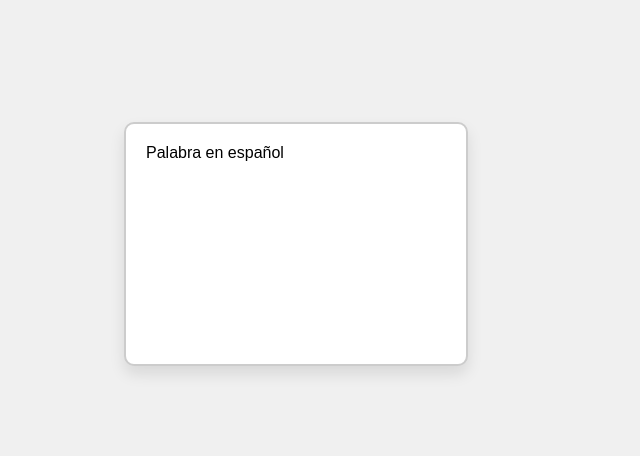
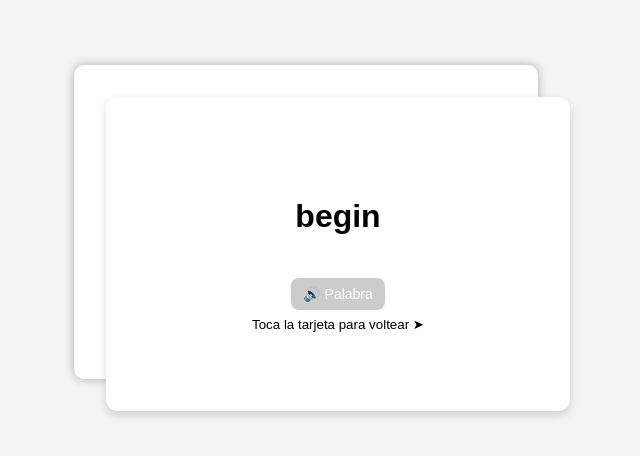
Before and after one commit to NoobMatrc/WebApp, a plain HTML site: page index.html in a window 1280 px wide. Shown: the part 178-634 px from the top of the page, without its empty margins (366-1006 px from the left). Drawn offline with Linux system fonts and the light colour scheme.

Commit message:
Añadir nuevo front 2

```diff
--- a/index.html
+++ b/index.html
@@ -1,106 +1,144 @@
 <!DOCTYPE html>
-<html lang="es">
+<html lang="en">
 <head>
-  <meta charset="UTF-8">
-  <meta name="viewport" content="width=device-width, initial-scale=1.0">
-  <title>Anki WebApp</title>
-  <link rel="manifest" href="manifest.json">
+  <meta charset="UTF-8" />
+  <meta name="viewport" content="width=device-width, initial-scale=1.0" />
+  <title>Anki WebApp Offline</title>
+  <link rel="stylesheet" href="style.css" />
+  <link rel="manifest" href="manifest.json" />
   <style>
     body {
       font-family: sans-serif;
-      background: #f0f0f0;
+      background: #f4f4f4;
+      margin: 0;
       display: flex;
-      flex-direction: column;
+      justify-content: center;
       align-items: center;
-      justify-content: center;
       height: 100vh;
-      margin: 0;
     }
 
     .card-container {
       perspective: 1000px;
+      width: 90%;
+      max-width: 400px;
     }
 
     .card {
-      width: 300px;
-      height: 200px;
+      width: 100%;
+      height: 250px;
       position: relative;
+      transition: transform 0.6s;
       transform-style: preserve-3d;
-      transition: transform 0.6s;
       cursor: pointer;
     }
 
-    .card.flipped {
+    .card.flip {
       transform: rotateY(180deg);
     }
 
-    .side {
+    .card-side {
       position: absolute;
       width: 100%;
       height: 100%;
       backface-visibility: hidden;
       background: white;
-      border: 2px solid #ccc;
-      border-radius: 10px;
+      border-radius: 12px;
+      box-shadow: 0 4px 10px rgba(0, 0, 0, 0.15);
       padding: 20px;
-      box-shadow: 0 8px 15px rgba(0,0,0,0.1);
+      box-sizing: border-box;
+      display: flex;
+      flex-direction: column;
+      justify-content: center;
+      align-items: center;
+      text-align: center;
     }
 
-    .back {
+    .card-front {
+      z-index: 2;
+    }
+
+    .card-back {
       transform: rotateY(180deg);
     }
 
-    .buttons {
+    .actions {
       margin-top: 20px;
-      display: none;
+      display: flex;
       gap: 10px;
     }
 
-    button {
-      padding: 10px 15px;
+    .actions button {
+      flex: 1;
+      padding: 10px;
       border: none;
-      border-radius: 5px;
-      background: #007aff;
+      border-radius: 8px;
+      font-size: 16px;
+      cursor: pointer;
+      background-color: #007aff;
       color: white;
-      font-weight: bold;
-      cursor: pointer;
     }
 
-    button:active {
-      transform: scale(0.95);
+    .audio-buttons {
+      margin-top: 15px;
+      display: flex;
+      gap: 10px;
+    }
+
+    .audio-buttons button {
+      padding: 8px 12px;
+      border: none;
+      border-radius: 8px;
+      font-size: 14px;
+      background: #ccc;
+      cursor: pointer;
     }
   </style>
 </head>
 <body>
   <div class="card-container">
     <div class="card" id="card">
-      <div class="side front" id="front">Palabra en español</div>
-      <div class="side back" id="back">Traducción + ejemplo</div>
+      <!-- Frente de la tarjeta -->
+      <div class="card-side card-front">
+        <h1 id="word">Cargando...</h1>
+        <div class="audio-buttons">
+          <button id="playWord">🔊 Palabra</button>
+        </div>
+        <small>Toca la tarjeta para voltear ➤</small>
+      </div>
+      <!-- Reverso de la tarjeta -->
+      <div class="card-side card-back">
+        <p id="definition">Definición</p>
+        <p id="sentence">Oración de ejemplo</p>
+        <div class="audio-buttons">
+          <button id="playSentence">🎧 Oración</button>
+        </div>
+        <div class="actions">
+          <button id="again">🔁 No recordé</button>
+          <button id="seen">✅ Lo recordé</button>
+        </div>
+      </div>
     </div>
   </div>
-  <div class="buttons" id="buttons">
-    <button onclick="mark('hard')">Difícil</button>
-    <button onclick="mark('good')">Bueno</button>
-    <button onclick="mark('easy')">Fácil</button>
-  </div>
 
+  <script src="app.js"></script>
   <script>
+    if ('serviceWorker' in navigator) {
+      window.addEventListener('load', () => {
+        navigator.serviceWorker.register('./service-worker.js')
+          .then((registration) => {
+            console.log('Service Worker registrado con éxito:', registration);
+          })
+          .catch((error) => {
+            console.log('Error al registrar el Service Worker:', error);
+          });
+      });
+    }
+
+    // Voltear la tarjeta con clic
     const card = document.getElementById('card');
-    const buttons = document.getElementById('buttons');
-
     card.addEventListener('click', () => {
-      card.classList.toggle('flipped');
-      if (card.classList.contains('flipped')) {
-        buttons.style.display = 'flex';
-      } else {
-        buttons.style.display = 'none';
-      }
+      card.classList.toggle('flip');
     });
-
-    function mark(level) {
-      alert("Marcaste como: " + level);
-      // Aquí iría la lógica para guardar el progreso y cargar otra tarjeta
-    }
   </script>
 </body>
 </html>
```
